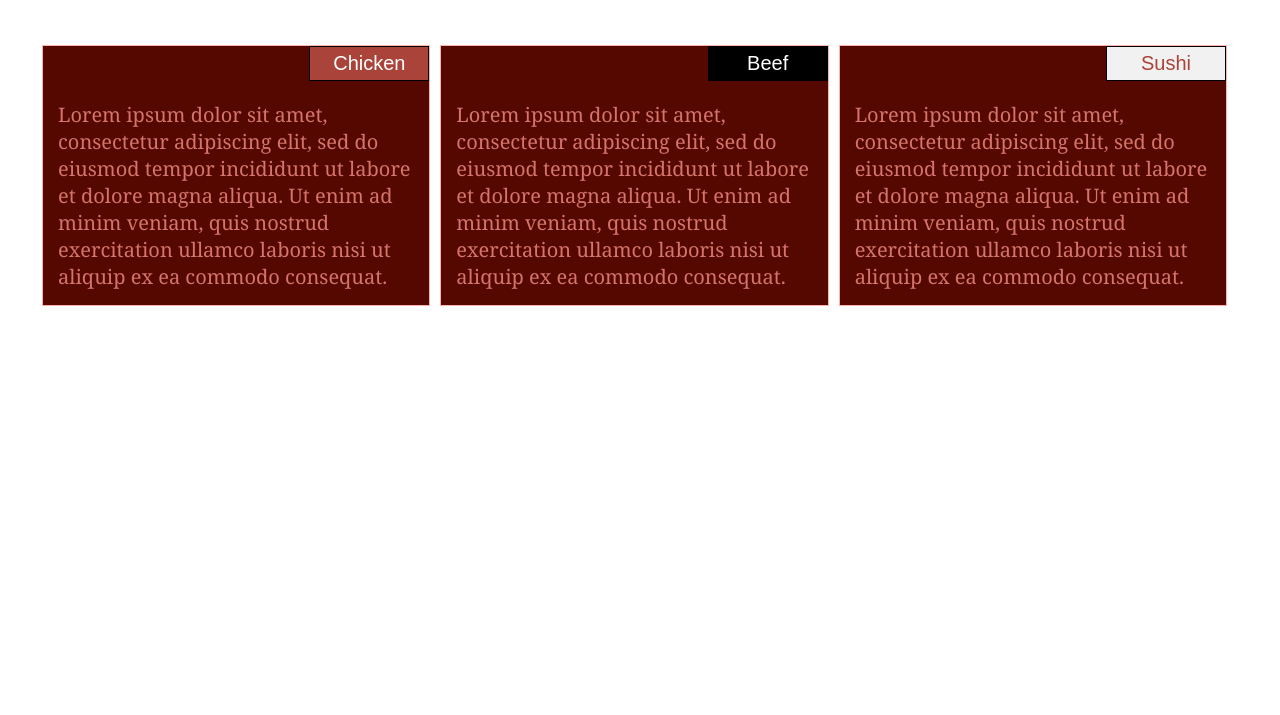
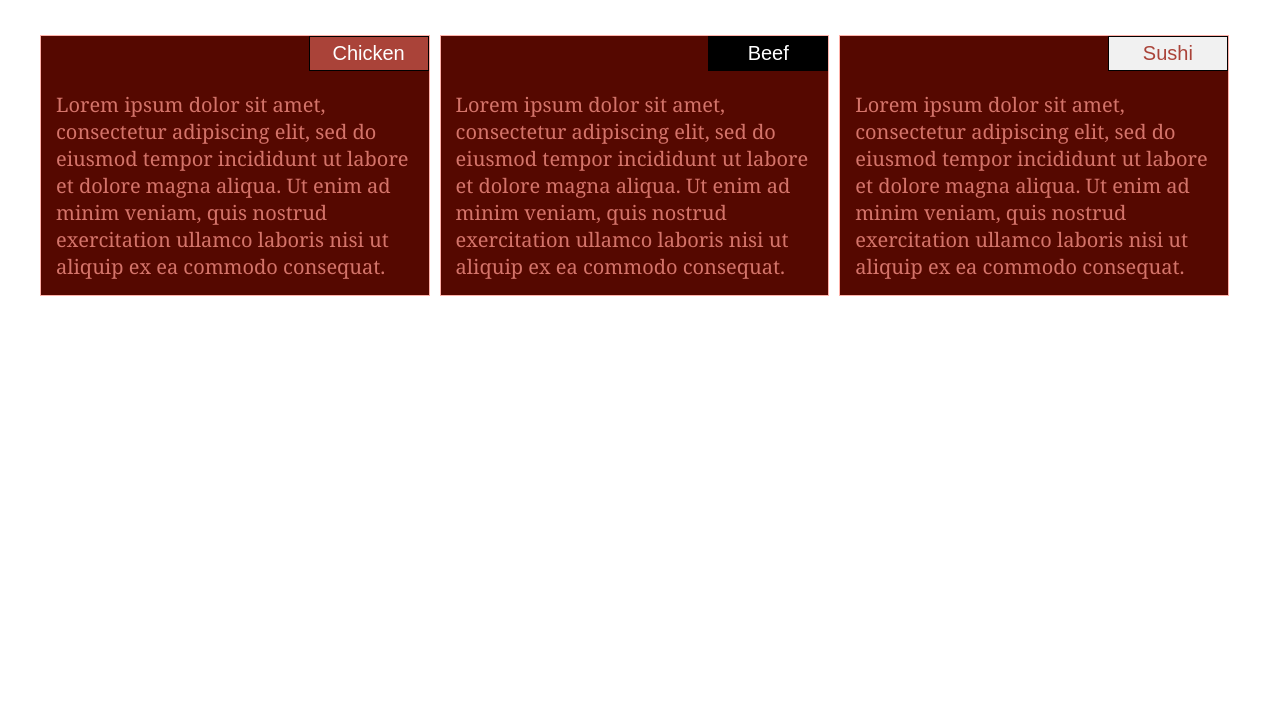
Before and after one commit to eriuaem/module2-solution, a plain HTML site: page index.html in a window 1280 px wide. Shown: the part 85-800 px from the top of the page. Drawn offline with Linux system fonts and the light colour scheme; a web font is replaced by a local one.

Commit message:
Module 2

```diff
--- a/css/styles.css
+++ b/css/styles.css
@@ -20,8 +20,8 @@ h1 {
 
 /* Simple Responsive Framework. */
 .row {
-	margin: 12px;
-    padding: 25px;
+	margin: 20px;
+    padding: 15px;
     position: relative;
 }
 
```
